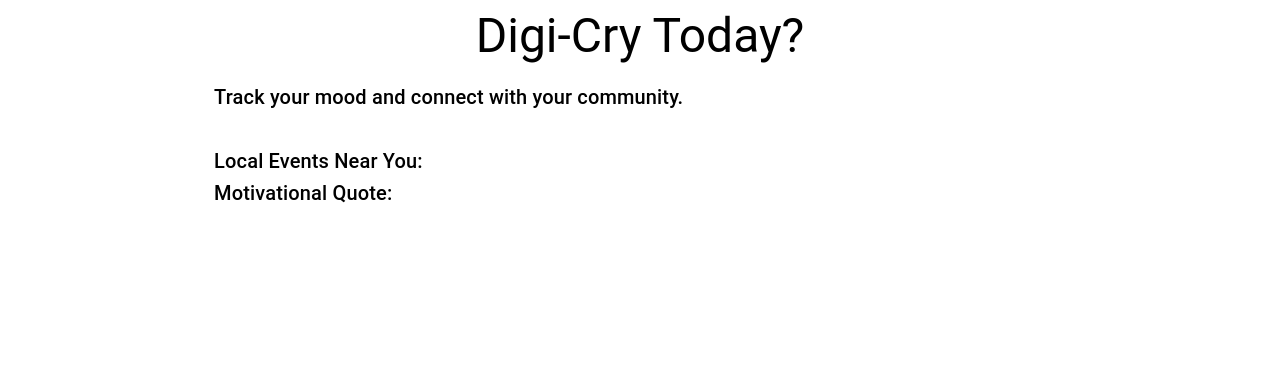
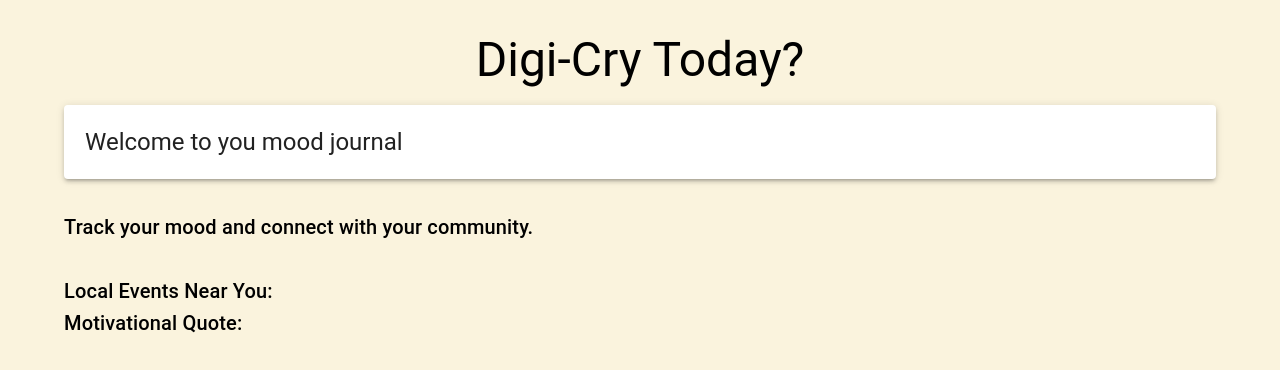
Before and after one commit to JasmineHall1992/digicry, a React app: page / in a window 1280 px wide. Shown: the top 370 px of the page. Built offline with nearby package versions, Linux system fonts and the light colour scheme.

Commit message:
FIX App.jsx

```diff
--- a/client/src/components/App.jsx
+++ b/client/src/components/App.jsx
@@ -1,19 +1,36 @@
 // Import necessary modules from React and Material UI
 import React, { useState, useEffect } from "react";
-import { Container, Typography, Box } from '@mui/material';
+import { Container, Typography, Box, Paper } from '@mui/material';
 
 
 // Define the App component
 const App = () => {
+  // State for mood analytics
 
+  // State for loading status
+
+
+
+  //useEffect(() => {
+
+    // TODO: Implement API call to fetch data with axios
+
+    //  }, []);
 
   // Render the homepage
   return (
-    <Container maxWidth="md" className="glass-container">
+    <Container maxWidth="lg">
+      <Box sx={{ my: 4 }}>
       {/* Header Section */}
         <Typography variant="h3" align="center" gutterBottom>
           Digi-Cry Today?
         </Typography>
+        <Paper className="glass-container" elevation={3}>
+          <Typography variant="h5">
+            Welcome to you mood journal
+          </Typography>
+        </Paper>
+      </Box>
 
       {/* Future Sections: Mood Analytics and Local Events */}
       <Box>
--- a/client/src/index.html
+++ b/client/src/index.html
@@ -6,7 +6,6 @@
   <title>Digi-Cry</title>
 </head>
 <body>
-
   <div id="root"></div>
 </body>
 </html>
--- a/client/src/index.jsx
+++ b/client/src/index.jsx
@@ -3,6 +3,12 @@ import React from 'react'
 import { createRoot } from 'react-dom/client';
 import App from './components/App.jsx';
 
+// Import styles
+import './styles.css';
+
 //create Root file that will append to html element attribute with id:root
-const root = createRoot(document.getElementById('root'));
-root.render(<App/>);
+const container = document.getElementById('root');
+
+const root = createRoot(container);
+
+root.render(<App />);
--- a/client/src/styles.css
+++ b/client/src/styles.css
@@ -0,0 +1,18 @@
+/* Glassmorphism container style */
+.glass-container {
+  background: rgba(255, 255, 255, 0.2); /* White with 20% opacity */
+  border-radius: 15px;
+  box-shadow: 0 8px 32px 0 rgba(31, 38, 135, 0.37);
+  backdrop-filter: blur(8px);
+  -webkit-backdrop-filter: blur(8px);
+  border: 1px solid rgba(255, 255, 255, 0.18);
+  padding: 20px;
+}
+
+/* Apply color palette to Typography */
+body {
+  font-family: 'Roboto', sans-serif;
+  background: #FAF3DD;
+}
+
+/* Additional styling for mood analytics */
--- a/package.json
+++ b/package.json
@@ -2,7 +2,9 @@
 
   "scripts": {
 
-    "dev": "nodemon server/index.js & webpack --mode development"
+    "server": "nodemon server/index.js",
+    "client": "webpack -- mode development -- watch",
+    "dev": "concurrently \"npm run server\" \"npm run client\""
 
   },
 
@@ -21,6 +23,8 @@
     "babel-loader": "^9.2.1",
 
     "clean-webpack-plugin": "^4.0.0",
+
+    "concurrently": "^9.1.0",
 
     "copy-webpack-plugin": "^12.0.2",
 
```
Also changed, not shown: 1 other file (tests, documents, lock files or other folders).
